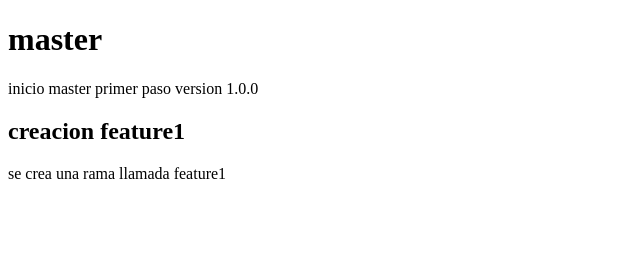
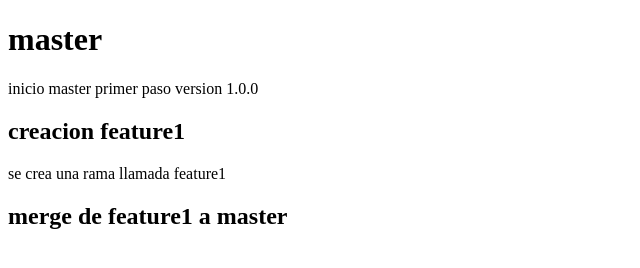
Before and after one commit to alejoavilag/collaborativeSoftware, a plain HTML site: page index.html in a window 1280 px wide. Shown: the whole page, without its empty margins (0-640 px from the left). Drawn offline with Linux system fonts and the light colour scheme.

Commit message:
[UPDATE] merge feature1 to master

```diff
--- a/index.html
+++ b/index.html
@@ -10,5 +10,6 @@
     <p>inicio master primer paso version 1.0.0</p>
     <h2>creacion feature1</h2>
     <p>se crea una rama llamada feature1</p>
+    <h2>merge de feature1 a master</h2>
 </body>
 </html>
```
